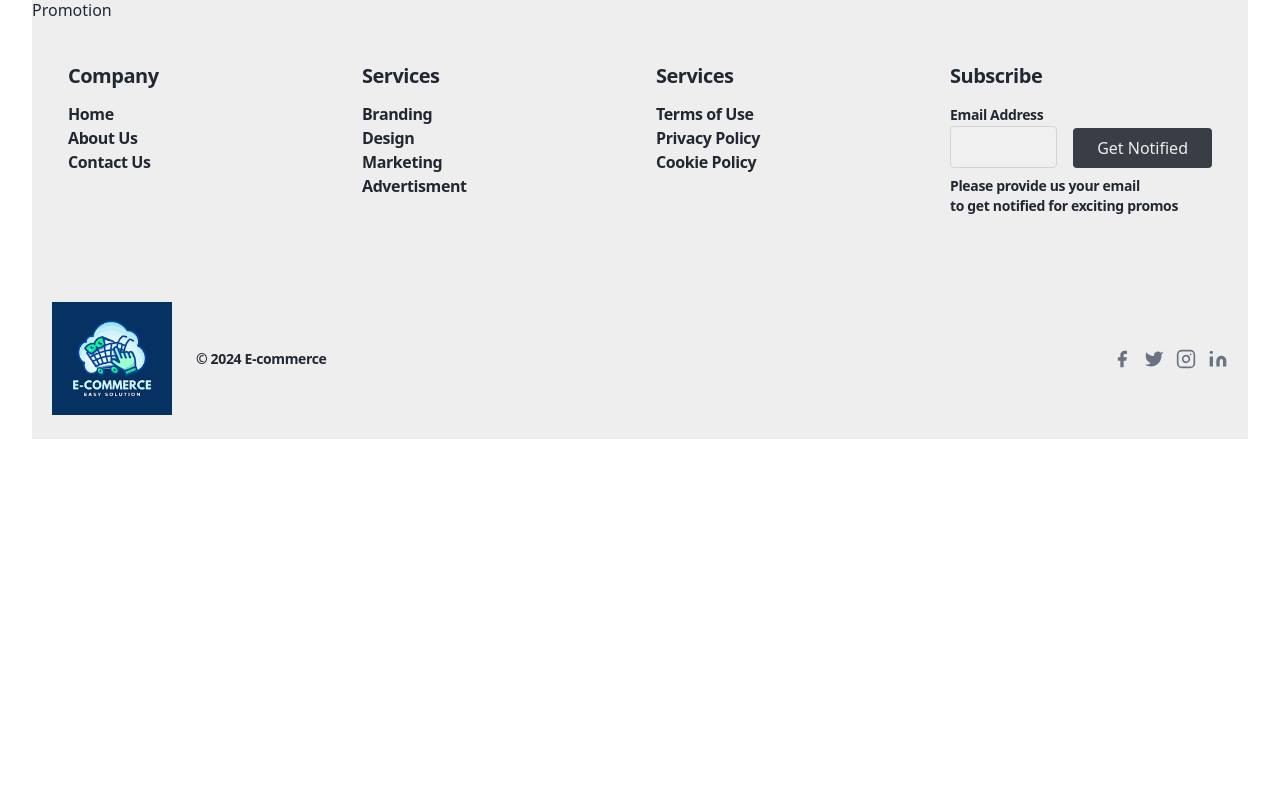
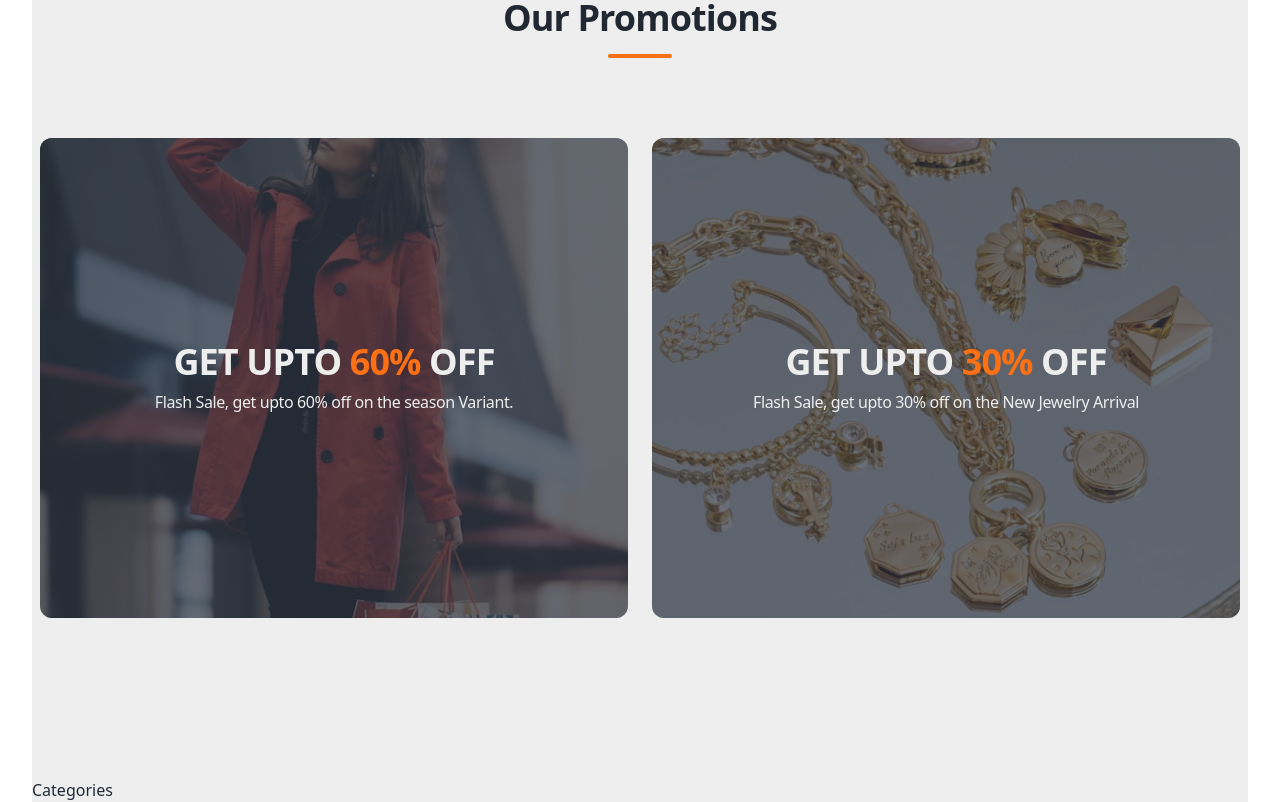
Before and after one commit to samarsaeed1146/ecommerce-store, a Next.js app: page / in a window 1280 px wide. Shown: the part 1560-2362 px from the top of the page. Before the commit the page ends 1999 px from the top, so only its background shows below. Built offline with nearby package versions, Linux system fonts and the light colour scheme.

Commit message:
e-commerce

```diff
--- a/src/app/globals.css
+++ b/src/app/globals.css
@@ -5,3 +5,9 @@
 .custom-img {
     background-image: url("../../public/Hero.jpg");
 }
+.promo-1 {
+    background-image: url('../../public/picture/promotion-1.jpg');
+}
+.promo-2 {
+    background-image: url('../../public/picture/promotion-2.jpg');
+}
--- a/src/app/page.tsx
+++ b/src/app/page.tsx
@@ -1,3 +1,4 @@
+import Categories from "@/components/Categories";
 import Hero from "@/components/Hero";
 import Promotion from "@/components/Promotion";
 import Services from "@/components/Services";
@@ -8,6 +9,7 @@ export default function Home() {
       <Hero />
       <Services />
       <Promotion />
+      <Categories />
     </main>
   );
 }
--- /dev/null
+++ b/src/components/Categories.tsx
@@ -0,0 +1,9 @@
+import React from 'react'
+
+const Categories = () => {
+  return (
+    <div>Categories</div>
+  )
+}
+
+export default Categories
--- a/src/components/Footer.tsx
+++ b/src/components/Footer.tsx
@@ -7,7 +7,7 @@ const Footer = () => {
   return (
     <div>
       <footer className="text-gray-600 body-font ">
-        <div className="container px-5 py-10 mx-auto">
+        <div className="container px-5 py-4 mx-auto">
           <div className="flex flex-wrap md:text-left text-center order-first">
             <div className="lg:w-1/4 md:w-1/2 w-full px-4">
               <h2 className="scroll-m-20 text-xl font-semibold tracking-tight text-myBlackHead mb-3">
--- a/src/components/Promotion.tsx
+++ b/src/components/Promotion.tsx
@@ -1,9 +1,52 @@
-import React from 'react'
+import React from "react";
+import promOne from "../../public/picture/promotion-1.jpg";
+import promTwo from "../../public/picture/promotion-2.jpg";
 
 const Promotion = () => {
   return (
-    <div>Promotion</div>
-  )
-}
+    <div className="mb-40 mt-40">
+      {/* header */}
+      <div className="text-center mb-20">
+        <h1 className="text-myBlackHead scroll-m-20 text-2xl font-extrabold tracking-tight md:text-4xl">
+          Our Promotions
+        </h1>
+        <div className="flex mt-4 justify-center">
+          <div className="w-16 h-1 rounded-full bg-myOrange inline-flex" />
+        </div>
+      </div>
+      {/* Promotion */}
+      <div className="grid grid-col-1 md:grid-cols-2 gap-6 px-2">
+        {/* First Child */}
+        <div className="hero h-[30rem] promo-1 rounded-xl">
+          <div className="hero-overlay bg-opacity-70 rounded-xl"></div>
+          <div className="hero-content text-center text-neutral-content">
+            <div className="max-w-md">
+              <h1 className="scroll-m-20 text-4xl font-bold text-myWhite tracking-tight uppercase">
+                Get upto <span className="text-myOrange">60%</span> off
+              </h1>
+              <p className="mt-2 scroll-m-20 text-base font-medium text-myWhite tracking-tight">
+                Flash Sale, get upto 60% off on the season Variant.
+              </p>
+            </div>
+          </div>
+        </div>
+        {/* Second Child */}
+        <div className="hero h-[30rem] promo-2 rounded-xl">
+          <div className="hero-overlay bg-opacity-70 rounded-xl"></div>
+          <div className="hero-content text-center text-neutral-content">
+            <div className="max-w-md">
+              <h1 className="scroll-m-20 text-4xl font-bold text-myWhite tracking-tight uppercase">
+                Get upto <span className="text-myOrange">30%</span> off
+              </h1>
+              <p className="mt-2 scroll-m-20 text-base font-medium text-myWhite tracking-tight">
+                Flash Sale, get upto 30% off on the New Jewelry Arrival
+              </p>
+            </div>
+          </div>
+        </div>
+      </div>
+    </div>
+  );
+};
 
-export default Promotion
+export default Promotion;
```
Also changed, not shown: public/picture/promotion-1.jpg (added), public/picture/promotion-2.jpg (added).
